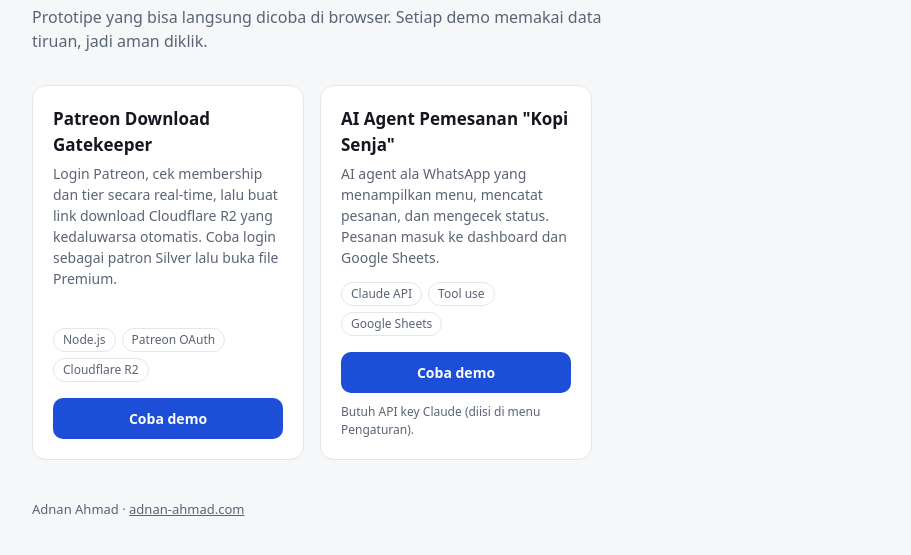
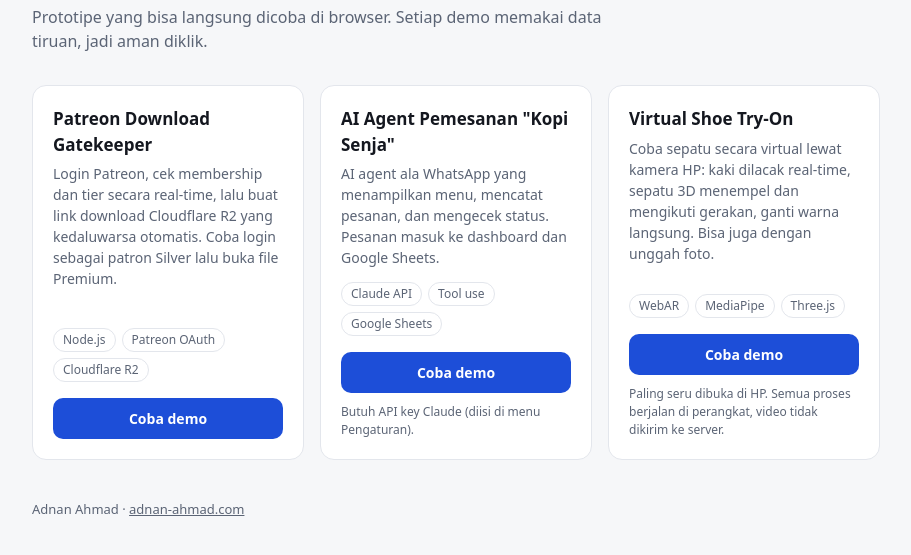
Before and after one commit to bonanahmed/demo-hub, a plain HTML site: page index.html in a window 1280 px wide. Shown: the part 93-648 px from the top of the page, without its empty margins (184-1095 px from the left). Drawn offline with Linux system fonts and the light colour scheme.

Commit message:
Add Virtual Shoe Try-On demo (rewrites + card)

```diff
--- a/index.html
+++ b/index.html
@@ -45,6 +45,13 @@ footer a{color:inherit}
       <a class="btn" href="/ai-agent-kopisenja">Coba demo</a>
       <div class="note">Butuh API key Claude (diisi di menu Pengaturan).</div>
     </div>
+    <div class="card">
+      <h2>Virtual Shoe Try-On</h2>
+      <p>Coba sepatu secara virtual lewat kamera HP: kaki dilacak real-time, sepatu 3D menempel dan mengikuti gerakan, ganti warna langsung. Bisa juga dengan unggah foto.</p>
+      <div class="tags"><span>WebAR</span><span>MediaPipe</span><span>Three.js</span></div>
+      <a class="btn" href="/shoe-tryon">Coba demo</a>
+      <div class="note">Paling seru dibuka di HP. Semua proses berjalan di perangkat, video tidak dikirim ke server.</div>
+    </div>
   </div>
 
   <footer>Adnan Ahmad · <a href="https://adnan-ahmad.com">adnan-ahmad.com</a></footer>
```
Also changed, not shown: vercel.json.
